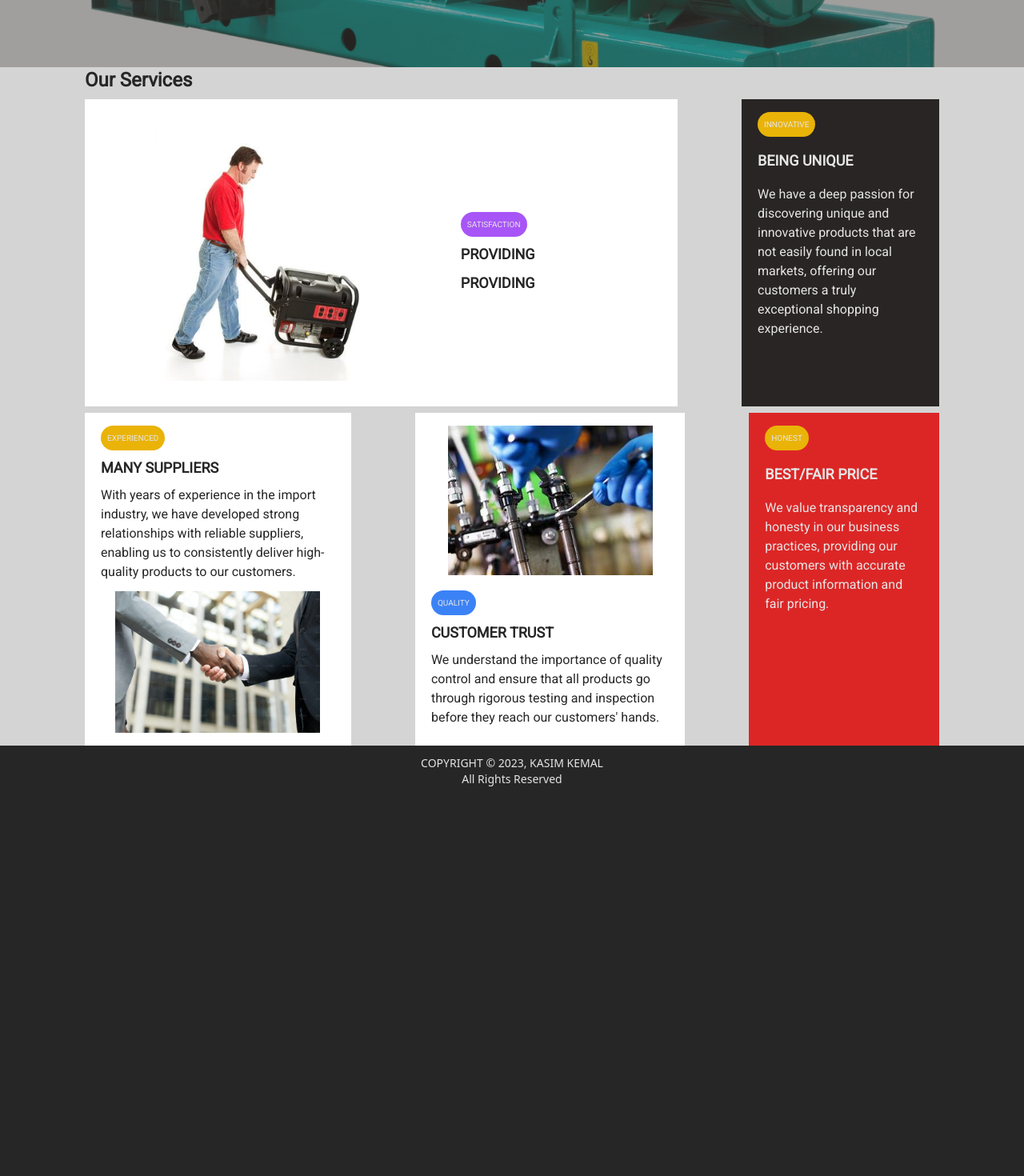
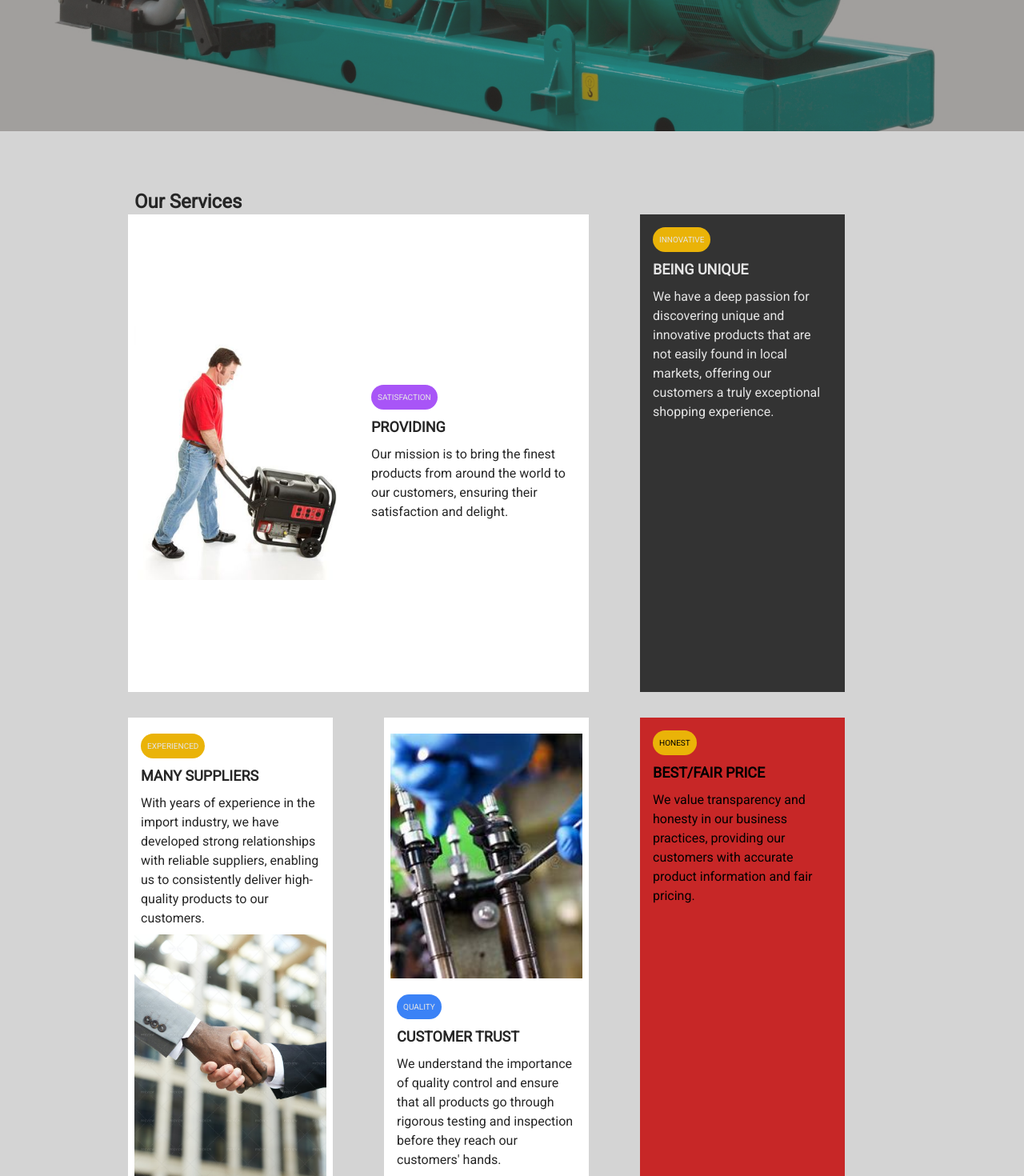
Before and after one commit to Mem0Real/kasimImporters, a Next.js app: page /about in a window 1280 px wide. Shown: the part 500-1970 px from the top of the page at 80% size. Before the commit the page ends 1496 px from the top, so only its background shows below. Built offline with nearby package versions, Linux system fonts and the light colour scheme.

Commit message:
Grid sort of works now

```diff
--- a/src/app/about/page.js
+++ b/src/app/about/page.js
@@ -3,11 +3,10 @@ import React from "react";
 
 export default function About() {
 	const __dirName = "/assets/img/services";
-
 	return (
-		<div className="w-full flex flex-col justify-center items-center pt-[4em]">
+		<div className="min-h-screen w-full bg-neutral-300 pt-[4em]">
 			<div
-				className="h-[65vh] w-full flex flex-col justify-center items-start bg-center"
+				className="h-[75vh] w-full flex flex-col justify-center items-start bg-center"
 				style={{
 					background: 'url("/assets/img/about-bg.jpg") no-repeat center/cover',
 				}}
@@ -32,16 +31,14 @@ export default function About() {
 					</div>
 				</div>
 			</div>
-			<div className="h-full w-full bg-neutral-300 flex flex-col justify-center items-center">
-				<div className="max-w-[90vw] xl:max-w-[1100px] flex flex-col justify-center items-center">
-					<div className="w-full md:px-4 flex flex-col justify-center items-center gap-5 md:gap-2">
-						<h1 className="w-full text-2xl font-black text-neutral-800">
+			<div className="pt-8 space-t-2">
+				<div className="mt-10 w-[80vw] md:w-[90vw] lg:w-[95vw] xl:w-[75vw] xl:max-w-[1100px] md:px-8 lg:px-2 text-2xl font-black text-neutral-800 mx-auto grid grid-cols-1">
 					Our Services
-						</h1>
-						<div className="w-full flex flex-col md:flex-row gap-x-6 xl:gap-x-20 gap-y-6">
-							<div className="basis-3/4 md:basis-1/2 lg:basis-3/4 min-h-[30em] md:min-h-[35em] lg:min-h-96 w-full flex bg-white">
-								<div className="w-full flex flex-col lg:flex-row gap-4 md:gap-1 items-center">
-									<div className="py-4 pr-3 basis-4/5 w-[100%] h-[100%] lg:size-80 relative">
+				</div>
+				<div className="w-[80vw] md:w-[90vw] lg:w-[95vw] xl:w-[75vw] xl:max-w-[1100px] mx-auto grid grid-cols-1 grid-flow-col md:grid-flow-row md:grid-cols-2 lg:grid-cols-3 grid-rows-7 md:grid-rows-4 lg:grid-rows-3 md:gap-x-4 xl:gap-x-16 gap-y-6 md:gap-y-2 lg:gap-y-4 xl:pr-16 xl:gap-y-8">
+					<div className="h-full px-2 md:px-4 lg:px-2 bg-white lg:col-span-2 grid grid-cols-1 lg:grid-cols-2 gap-4">
+						{/* Image */}
+						<div className="h-[15em] md:h-[20em] lg:h-[100%] xl:h-full w-[100%] relative">
 							<Image
 								src={`${__dirName}/1.jpg`}
 								fill
@@ -50,7 +47,8 @@ export default function About() {
 								sizes="(max-width: 768px) 100vw, (max-width: 1200px) 50vw, 33vw"
 							/>
 						</div>
-									<div className="px-4 py-2 w-full basis-1/2 flex flex-col gap-2 justify-center items-start">
+						{/* Text */}
+						<div className="px-2 grid grid-cols-1 items-center md:items-start place-items-start place-content-center gap-y-2">
 							<div>
 								<p className="bg-purple-500 rounded-full text-[10px] p-2 text-neutral-200">
 									SATISFACTION
@@ -62,17 +60,15 @@ export default function About() {
 								</h2>
 							</div>
 							<div>
-											<h2 className="text-lg font-black text-neutral-800">
-												PROVIDING
-											</h2>
+								<p className="text-base text-neutral-800">
+									Our mission is to bring the finest products from around the
+									world to our customers, ensuring their satisfaction and
+									delight.
+								</p>
 							</div>
 						</div>
 					</div>
-							</div>
-
-							<div className="w-full min-h-96 basis-1/4 md:basis-1/2 lg:basis-1/4 flex bg-stone-800 text-neutral-200">
-								<div className="py-4 px-5 w-full flex justify-evenly items-start">
-									<div className="flex flex-col gap-4 justify-center items-start">
+					<div className="h-full p-4 grid grid-cols-1 items-center md:items-start place-items-start place-content-start gap-y-2 bg-[#333] text-neutral-200 ">
 						<div>
 							<p className="bg-yellow-500 rounded-full text-[10px] p-2">
 								INNOVATIVE
@@ -83,20 +79,15 @@ export default function About() {
 						</div>
 						<div>
 							<p className="text-base">
-												We have a deep passion for discovering unique and
-												innovative products that are not easily found in local
-												markets, offering our customers a truly exceptional
-												shopping experience.
+								We have a deep passion for discovering unique and innovative
+								products that are not easily found in local markets, offering
+								our customers a truly exceptional shopping experience.
 							</p>
 						</div>
 					</div>
-								</div>
-							</div>
-						</div>
-						<div className="w-full flex flex-col md:flex-row gap-x-6 lg:gap-x-7 xl:gap-x-20 gap-y-6">
-							<div className="h-[26em] lg:w-[35%] w-full flex gap-1 bg-white">
-								<div className="py-4 px-5 w-full flex flex-col gap-3 items-center">
-									<div className="basis-1/2 flex flex-col gap-2 justify-center items-start">
+					<div className="min-h-[40vh] bg-white grid grid-cols-1 grid-rows-9 gap-y-2 px-2 py-5">
+						{/* Text */}
+						<div className="row-span-4 px-2 grid grid-cols-1 items-center md:items-start place-items-start place-content-center gap-y-2">
 							<div>
 								<p className="bg-yellow-500 rounded-full text-[10px] p-2 text-neutral-200">
 									EXPERIENCED
@@ -111,12 +102,13 @@ export default function About() {
 								<p className="text-base text-neutral-800">
 									With years of experience in the import industry, we have
 									developed strong relationships with reliable suppliers,
-												enabling us to consistently deliver high-quality
-												products to our customers.
+									enabling us to consistently deliver high-quality products to
+									our customers.
 								</p>
 							</div>
 						</div>
-									<div className="py-4 pr-3 basis-4/5 w-[100%] h-[100%] lg:size-64 relative">
+						{/* Image */}
+						<div className="row-span-5 h-[15em] md:h-[20em] lg:h-[100%] xl:h-full w-[100%] relative">
 							<Image
 								src={`${__dirName}/2.jpg`}
 								fill
@@ -126,9 +118,9 @@ export default function About() {
 							/>
 						</div>
 					</div>
-							</div>
-							<div className="h-[26em] lg:w-[35%] px-5 py-4 w-full flex flex-col gap-3 items-center bg-white">
-								<div className="basis-1/2 py-4 pr-3 w-[100%] h-[100%] lg:size-64 relative">
+					<div className="min-h-[40vh] bg-white grid grid-cols-1 grid-rows-9 gap-y-2 px-2 py-5">
+						{/* Image */}
+						<div className="row-span-5 h-[15em] md:h-[20em] lg:h-[100%] xl:h-full w-[100%] relative">
 							<Image
 								src={`${__dirName}/4.jpg`}
 								fill
@@ -137,8 +129,8 @@ export default function About() {
 								sizes="(max-width: 768px) 100vw, (max-width: 1200px) 50vw, 33vw"
 							/>
 						</div>
-								<div className="basis-1/2 flex flex-col gap-2 justify-center items-start">
-									<div className="basis-1/2 flex flex-col gap-2 justify-center items-start">
+						{/* Text */}
+						<div className="row-span-4 px-2 grid grid-cols-1 items-center md:items-start place-items-start place-content-center gap-y-2">
 							<div>
 								<p className="bg-blue-500 rounded-full text-[10px] p-2 text-neutral-200">
 									QUALITY
@@ -151,18 +143,15 @@ export default function About() {
 							</div>
 							<div>
 								<p className="text-base text-neutral-800">
-												We understand the importance of quality control and
-												ensure that all products go through rigorous testing and
-												inspection before they reach our customers' hands.
+									We understand the importance of quality control and ensure
+									that all products go through rigorous testing and inspection
+									before they reach our customers' hands.
 								</p>
 							</div>
 						</div>
 					</div>
-							</div>
 
-							<div className="w-full h-[26em] basis-1/4 flex bg-red-600 text-neutral-200">
-								<div className="py-4 px-5 w-full flex justify-evenly items-start">
-									<div className="flex flex-col gap-4 justify-center items-start">
+					<div className="bg-[#C72727] h-full p-4 grid grid-cols-1 items-center md:items-start place-items-start place-content-start gap-y-2">
 						<div>
 							<p className="bg-yellow-500 rounded-full text-[10px] p-2">
 								HONEST
@@ -173,18 +162,16 @@ export default function About() {
 						</div>
 						<div>
 							<p className="text-base">
-												We value transparency and honesty in our business
-												practices, providing our customers with accurate product
-												information and fair pricing.
+								We value transparency and honesty in our business practices,
+								providing our customers with accurate product information and
+								fair pricing.
 							</p>
 						</div>
 					</div>
-								</div>
-							</div>
-
-							{/* <div className="h-[26em] lg:w-[35%] px-5 py-4 w-full flex flex-col gap-3 items-center bg-white">
-								<div className="basis-1/2 flex flex-col gap-2 justify-center items-start">
-									<div className="basis-1/2 flex flex-col gap-2 justify-center items-start">
+					<div className="hidden lg:block"></div>
+					<div className="h-fit col-span-2 px-2 md:px-4 lg:px-2 py-5 bg-white lg:col-span-2 grid grid-cols-1 lg:grid-cols-2  gap-4">
+						{/* Text */}
+						<div className=" md:row-span-1 px-2 grid grid-cols-1 items-center md:items-start place-items-start place-content-center gap-y-2">
 							<div>
 								<p className="bg-purple-500 rounded-full text-[10px] p-2 text-neutral-200">
 									RELATIONS
@@ -198,61 +185,21 @@ export default function About() {
 							<div>
 								<p className="text-base text-neutral-800">
 									We believe in building long-term relationships with our
-												customers. Through personalized communication and
-												attentive customer support, we aim to create a loyal
-												customer base that trusts and relies on us for their
-												import needs.
+									customers. Through personalized communication and attentive
+									customer support, we aim to create a loyal customer base that
+									trusts and relies on us for their import needs.
 								</p>
 							</div>
 						</div>
-								</div>
-								<div className="basis-1/2 py-4 pr-3 w-[100%] h-[100%] lg:size-64 relative">
+						{/* Image */}
+						<div className="h-[15em] md:h-[20em] lg:h-[100%] xl:h-full w-[100%] relative">
 							<Image
 								src={`${__dirName}/3.jpg`}
 								fill
 								alt="satisfaction"
-										className="absolute object-cover object-center"
+								className="absolute object-contain object-center"
 								sizes="(max-width: 768px) 100vw, (max-width: 1200px) 50vw, 33vw"
 							/>
-								</div>
-							</div> */}
-							{/* <div className="flex w-full lg:pl-16 lg:pr-3">
-								<div className="hidden md:flex basis-1/3"></div>
-								<div className="w-full h-64 basis-1/2 flex bg-white">
-									<div className="py-4 pl-5 w-full flex flex-col md:flex-row gap-3 justify-between items-center">
-										<div className="basis-1/2 flex flex-col gap-2 justify-center items-start">
-											<div>
-												<p className="bg-purple-500 rounded-full text-[10px] p-2 text-neutral-200">
-													RELATIONS
-												</p>
-											</div>
-											<div>
-												<h2 className="text-lg font-black text-neutral-800">
-													FAMILIAR SERVICES
-												</h2>
-											</div>
-											<div>
-												<p className="text-base text-neutral-800">
-													We believe in building long-term relationships with
-													our customers. Through personalized communication and
-													attentive customer support, we aim to create a loyal
-													customer base that trusts and relies on us for their
-													import needs.
-												</p>
-											</div>
-										</div>
-										<div className="basis-1/2 size-60 relative">
-											<Image
-												src={`${__dirName}/3.jpg`}
-												fill
-												alt="satisfaction"
-												className="absolute object-cover object-center"
-												sizes="(max-width: 768px) 100vw, (max-width: 1200px) 50vw, 33vw"
-											/>
-										</div>
-									</div>
-								</div>
-							</div> */}
 						</div>
 					</div>
 				</div>
--- a/src/app/aboutG/page.js
+++ /dev/null
@@ -1,129 +0,0 @@
-import Image from "next/image";
-import React from "react";
-
-export default function AboutUs() {
-	const __dirName = "/assets/img/services";
-	return (
-		<div className="min-h-screen w-full bg-neutral-300 pt-[4em]">
-			<div
-				className="h-[65vh] w-full flex flex-col justify-center items-start bg-center"
-				style={{
-					background: 'url("/assets/img/about-bg.jpg") no-repeat center/cover',
-				}}
-			>
-				<div className="bg-stone-700/50 w-full min-h-[75vh] flex justify-center items-center">
-					<div className="max-w-[90vw] xl:max-w-[1100px] flex justify-center md:justify-start items-center">
-						<div className="px-2 md:px-4 w-11/12 md:w-7/12 flex flex-col gap-3 justify-center items-start text-neutral-200">
-							<h4 className="hidden md:block bg-[#F89400] p-1.5 px-2 text-xs rounded-xl">
-								READ
-							</h4>
-							<h2 className="font-black text-3xl">About-Us</h2>
-							<p className="text-xl">
-								We are a dedicated team of importers, committed to sourcing
-								high-quality products from around the world. With years of
-								experience we strive to provide our customers with the best
-								products and exceptional service.
-							</p>
-							<button className="hidden md:block px-5 py-2 bg-red-600 rounded-lg font-light">
-								Read More
-							</button>
-						</div>
-					</div>
-				</div>
-			</div>
-			<div className="pt-12 space-y-2">
-				<div className="mt-10 w-[80vw] md:w-[90vw] lg:w-[95vw] xl:w-[75vw] xl:max-w-[1100px] md:px-8 lg:px-2 text-2xl font-black text-neutral-800 mx-auto grid grid-cols-1">
-					Our Services
-				</div>
-				<div className="w-[80vw] md:w-[90vw] lg:w-[95vw] xl:w-[75vw] xl:max-w-[1100px] mx-auto grid grid-cols-1 grid-flow-col md:grid-flow-row md:grid-cols-2 lg:grid-cols-3 grid-rows-7 md:grid-rows-4 lg:grid-rows-3 md:gap-x-4 xl:gap-x-16 gap-y-6 md:gap-y-2 lg:gap-y-4 xl:pr-16">
-					<div className="h-full px-2 md:px-4 lg:px-2 py-5 bg-white lg:col-span-2 grid grid-cols-1 lg:grid-cols-2 gap-4">
-						{/* Image */}
-						<div className="h-[15em] md:h-[20em] lg:h-[100%] xl:h-full w-[100%] relative">
-							<Image
-								src={`${__dirName}/1.jpg`}
-								fill
-								alt="satisfaction"
-								className="absolute object-contain object-center"
-								sizes="(max-width: 768px) 100vw, (max-width: 1200px) 50vw, 33vw"
-							/>
-						</div>
-						{/* Text */}
-						<div className="px-2 grid grid-cols-1 items-center md:items-start place-items-start place-content-center gap-y-2">
-							<div>
-								<p className="bg-purple-500 rounded-full text-[10px] p-2 text-neutral-200">
-									SATISFACTION
-								</p>
-							</div>
-							<div>
-								<h2 className="text-lg font-black text-neutral-800">
-									PROVIDING
-								</h2>
-							</div>
-							<div>
-								<p className="text-base text-neutral-800">
-									Our mission is to bring the finest products from around the
-									world to our customers, ensuring their satisfaction and
-									delight.
-								</p>
-							</div>
-						</div>
-					</div>
-					<div className="h-fit md:h-full p-4 grid grid-cols-1 items-center md:items-start place-items-start place-content-start gap-y-2 bg-[#333] text-neutral-200 ">
-						<div>
-							<p className="bg-yellow-500 rounded-full text-[10px] p-2">
-								INNOVATIVE
-							</p>
-						</div>
-						<div>
-							<h2 className="text-lg font-black">BEING UNIQUE</h2>
-						</div>
-						<div>
-							<p className="text-base">
-								We have a deep passion for discovering unique and innovative
-								products that are not easily found in local markets, offering
-								our customers a truly exceptional shopping experience.
-							</p>
-						</div>
-					</div>
-					<div className="min-h-[60vh]  bg-white"></div>
-					<div className="min-h-[60vh]  bg-white"></div>
-					<div className="min-h-[60vh]  bg-red-400"></div>
-					<div className="hidden lg:block"></div>
-					<div className="h-full col-span-2 px-2 md:px-4 lg:px-2 py-5 bg-white lg:col-span-2 grid grid-cols-1 lg:grid-cols-2 gap-4">
-						{/* Text */}
-						<div className="px-2 grid grid-cols-1 items-center md:items-start place-items-start place-content-center gap-y-2">
-							<div>
-								<p className="bg-purple-500 rounded-full text-[10px] p-2 text-neutral-200">
-									RELATIONS
-								</p>
-							</div>
-							<div>
-								<h2 className="text-lg font-black text-neutral-800">
-									FAMILIAR SERVICES
-								</h2>
-							</div>
-							<div>
-								<p className="text-base text-neutral-800">
-									We believe in building long-term relationships with our
-									customers. Through personalized communication and attentive
-									customer support, we aim to create a loyal customer base that
-									trusts and relies on us for their import needs.
-								</p>
-							</div>
-						</div>
-						{/* Image */}
-						<div className="h-[5em] md:h-[15em] lg:h-[100%] xl:h-[15em] w-[100%] relative self-center">
-							<Image
-								src={`${__dirName}/3.jpg`}
-								fill
-								alt="satisfaction"
-								className="absolute object-contain object-center"
-								sizes="(max-width: 768px) 100vw, (max-width: 1200px) 50vw, 33vw"
-							/>
-						</div>
-					</div>
-				</div>
-			</div>
-		</div>
-	);
-}
```
Lines whose indentation alone changed are shown as unchanged.
